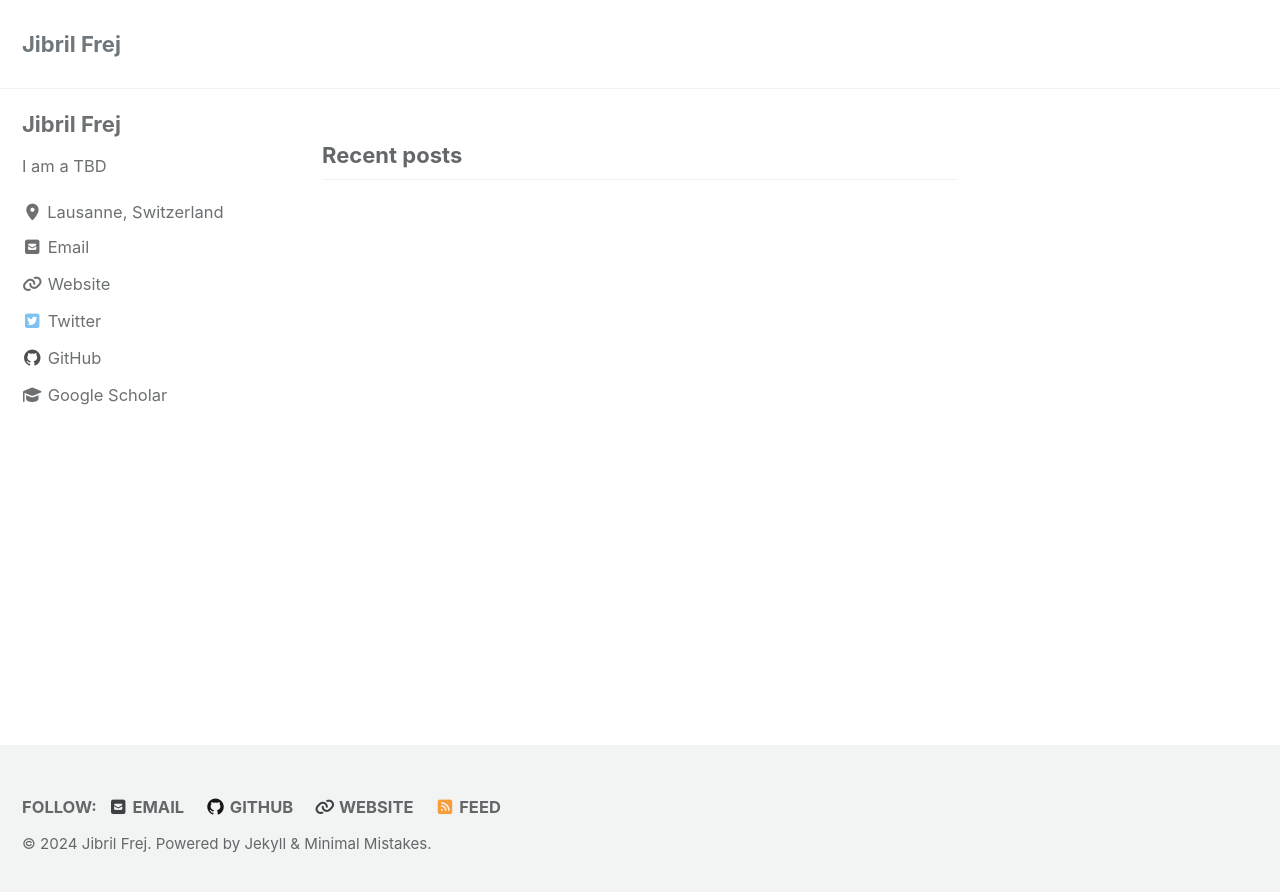
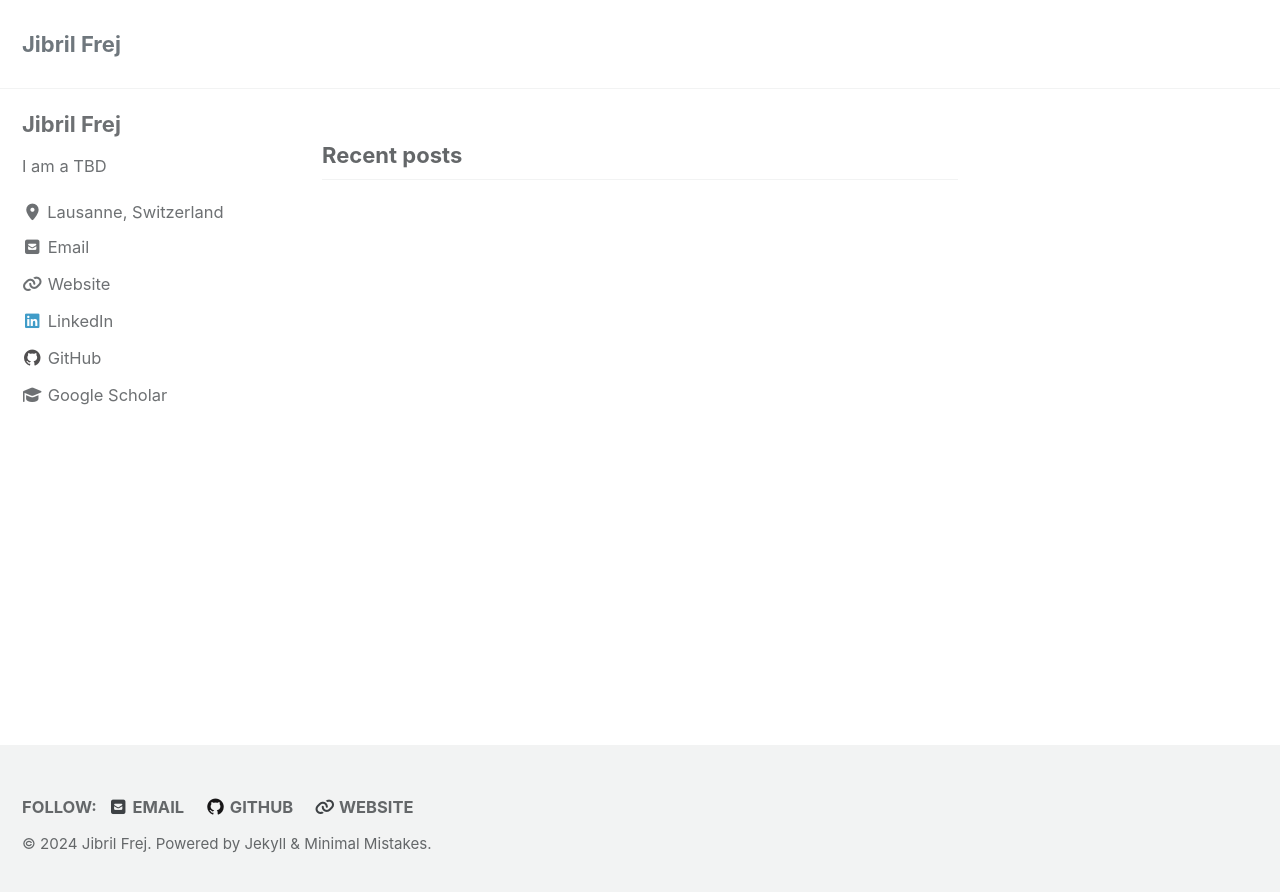
Before and after one commit to Jibril-Frej/Jibril-Frej.github.io, a Jekyll site: the page built from index.html, in a window 1280 px wide. Shown: the top 892 px of the page. Built offline with Jekyll 4.4.1, drawn with Linux system fonts in a browser that asks for light colours; cached includes are drawn as plain includes; the list of posts is cut into pages by our own code.

Commit message:
remove feed

```diff
--- a/_config.yml
+++ b/_config.yml
@@ -67,7 +67,7 @@ reCaptcha:
   secret                 :
 atom_feed:
   path                   : # blank (default) uses feed.xml
-  hide                   : # true, false (default)
+  hide                   : true # true, false (default)
 search                   : # true, false (default)
 search_full_content      : # true, false (default)
 search_provider          : # lunr (default), algolia, google
@@ -125,9 +125,9 @@ author:
     - label: "Website"
       icon: "fas fa-fw fa-link"
       url: "https://jibril-frej.github.io/"
-    - label: "Twitter"
-      icon: "fab fa-fw fa-twitter-square"
-      url: "https://twitter.com/jibrilfrej1"
+    - label: "LinkedIn"
+      icon: "fab fa-fw fa-linkedin"
+      url: "https://www.linkedin.com/in/jibril-frej/"
     - label: "GitHub"
       icon: "fab fa-fw fa-github"
       url: "https://github.com/Jibril-Frej"
```
